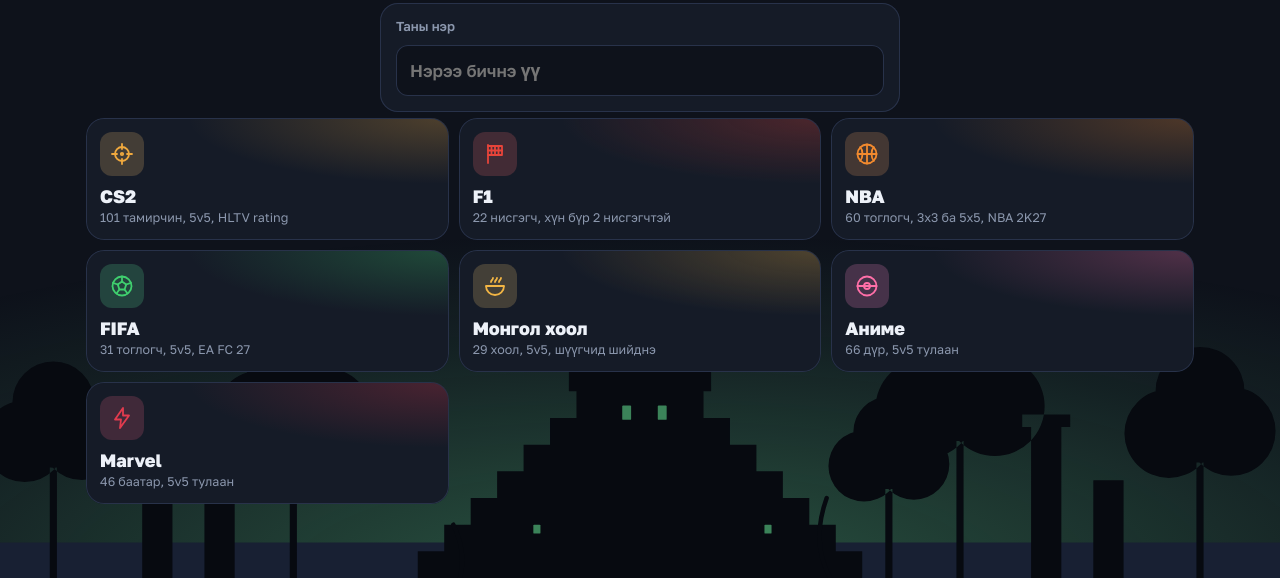
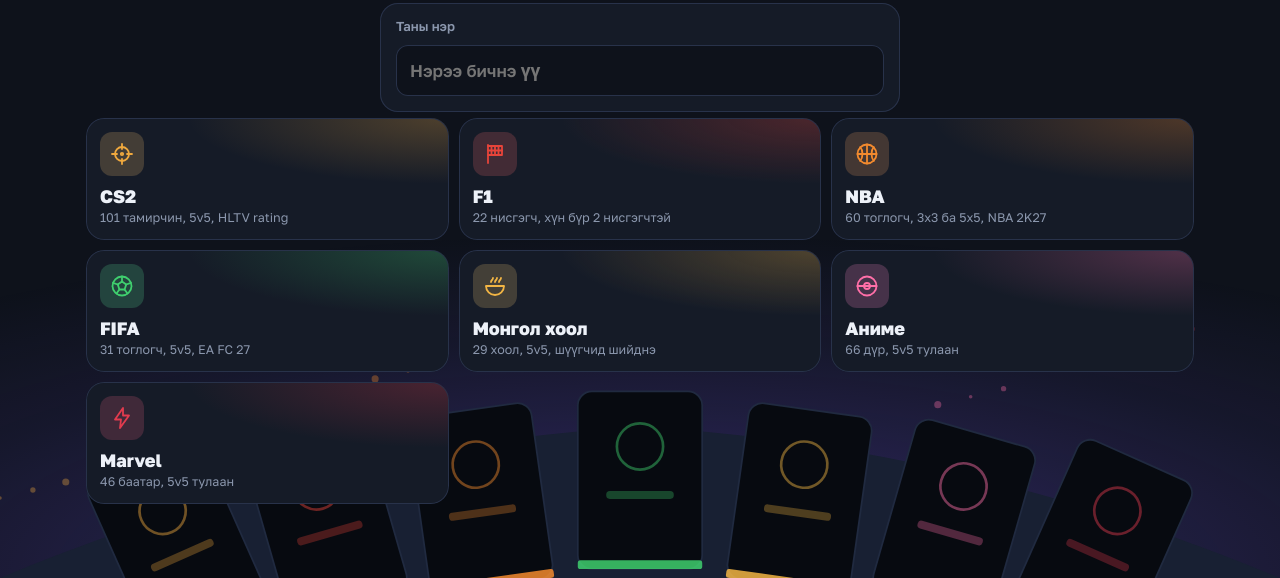
Before and after one commit to B26FA1910/20-draft, a plain HTML site: page index.html in a window 1280 px wide. Shown: the part 222-800 px from the top of the page. Drawn offline with Linux system fonts and the light colour scheme; a web font is replaced by a local one.

Commit message:
Neutral hub background
The game picker now shows a fanned hand of blank draft cards with one
accent stripe per game instead of a CS2 map.

Co-Authored-By: Claude Opus 5.5 <noreply@anthropic.com>
Claude-Session: https://claude.ai/code/session_01MVanDeutkTZA6WksKvGBky

```diff
--- a/index.html
+++ b/index.html
@@ -359,6 +359,7 @@ body[data-side="0"] .aura .a,body[data-side="1"] .aura .b,body[data-side="n"] .a
 .stage.rs-door .pcard,.stage.rs-assemble .pcard{visibility:visible}
 .stage.reeling.rs-door .pcard,.stage.reeling.rs-assemble .pcard{visibility:visible}
 .flagw{fill:#e9eef5;opacity:.35}
+.mapbg .hubcard{stroke:#202a40;stroke-width:2}
 /* map backgrounds */
 .mapbg{position:fixed;inset:0;z-index:0;pointer-events:none;overflow:hidden}
 .mapbg .ml{position:absolute;inset:0;opacity:0;transition:opacity 1s ease}
@@ -844,8 +845,20 @@ function setMap(key){
   layers.forEach(l=>{if(l!==nl){l.classList.remove('in');setTimeout(()=>l.remove(),1100);}});
 }
 /* ================= themed backgrounds for the other games (original generic art) ================= */
-Object.assign(MAPCOL,{f1:'#ff4a3d',nba:'#ff8a2e',fifa:'#46d17a',food:'#ffb547',anime:'#ff7eb6',marvel:'#ff3d55'});
+Object.assign(MAPCOL,{hub:'#7c5cff',f1:'#ff4a3d',nba:'#ff8a2e',fifa:'#46d17a',food:'#ffb547',anime:'#ff7eb6',marvel:'#ff3d55'});
 Object.assign(MAPART,{
+  // hub: a fanned hand of blank draft cards, one accent stripe per game
+  hub(){
+    const n=GAME_KEYS.length,mid=(n-1)/2;
+    const far=`M0 ${GY}Q360 ${GY-150} 720 ${GY-170}Q1080 ${GY-150} 1440 ${GY}Z`;
+    const cards=GAME_KEYS.map((k,i)=>{const x=720+(i-mid)*150,rot=(i-mid)*8,y=GY-210+Math.abs(i-mid)*18;
+      return `<g transform="rotate(${rot} ${x} ${GY+120})"><rect class="near hubcard" x="${x-70}" y="${y}" width="140" height="200" rx="16"/>`+
+        `<rect x="${x-70}" y="${y+190}" width="140" height="10" rx="3" style="fill:${GAMES[k].acc};opacity:.85"/>`+
+        `<circle cx="${x}" cy="${y+62}" r="26" style="fill:none;stroke:${GAMES[k].acc};stroke-width:3;opacity:.45"/>`+
+        `<rect x="${x-38}" y="${y+112}" width="76" height="9" rx="4" style="fill:${GAMES[k].acc};opacity:.3"/></g>`;}).join('');
+    const dots=Array.from({length:26},(_,k)=>`<circle cx="${(k*211)%1440}" cy="${GY-90-(k*67)%230}" r="${2+(k%3)}" style="fill:${GAMES[GAME_KEYS[k%n]].acc};opacity:.35"/>`).join('');
+    return {far,near:'',extra:dots+cards,lit:''};
+  },
   f1(){
     const stand=(x,w,h)=>`M${x} ${GY}V${GY-h}L${x+w} ${GY-h-30}V${GY}Z`;
     const far=stand(0,520,120)+stand(900,540,130)+bx(560,300,70);
@@ -1447,7 +1460,7 @@ function render(){
   if(ANIM&&SCREEN!=='match'){cancelAnimationFrame(ANIM.raf);clearTimeout(ANIM.to);ANIM=null;}
   if(SCREEN!=='draft')document.body.dataset.side=SCREEN==='match'?'n':'';
   if(!UI.homeMap)UI.homeMap=MAPKEYS[Math.floor(Math.random()*MAPKEYS.length)];
-  setMap(SCREEN==='hub'?UI.homeMap:(SCREEN==='draft'||SCREEN==='match')&&G&&MAPART[G.map]?G.map:GK==='cs2'?UI.homeMap:GK);
+  setMap(SCREEN==='hub'?'hub':(SCREEN==='draft'||SCREEN==='match')&&G&&MAPART[G.map]?G.map:GK==='cs2'?UI.homeMap:GK);
   ({hub:renderHub,home:renderHome,cpu:renderCpuSetup,local:renderLocalSetup,online:renderOnlineSetup,lobby:renderLobby,draft:renderDraft,match:renderMatch})[SCREEN]();
   if(UI.lastScreen!==SCREEN){UI.lastScreen=SCREEN;const w=$('#app .wrap');if(w&&!reduceMotion())w.classList.add('enter');}
 }
```
